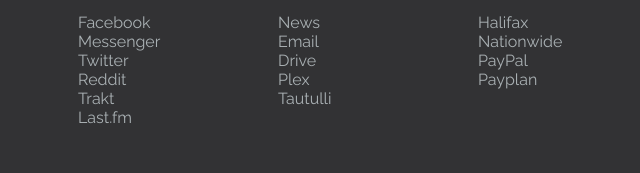
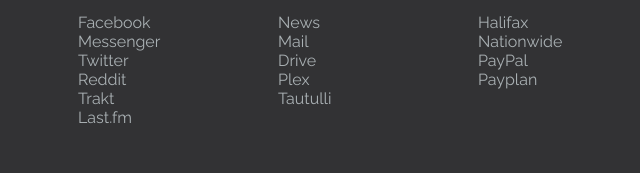
Before and after one commit to JamTarty/home, a plain HTML site: page index.html in a window 1280 px wide. Shown: the part 255-428 px from the top of the page, 318-958 px from the left. Drawn offline with Linux system fonts and the light colour scheme.

Commit message:
Update index.html

```diff
--- a/index.html
+++ b/index.html
@@ -32,7 +32,7 @@
 				<p>Daily</p>
 			</center>
 			<a href="https://news.google.com/?hl=en-GB&gl=GB&ceid=GB:en">News</a><br>
-			<a href="https://gmail">Email</a><br>
+			<a href="https://gmail.com">Mail</a><br>
 			<a href="https://drive.google.com/drive/my-drive">Drive</a><br>
 			<a href="https://app.plex.tv/desktop">Plex</a><br>
 			<a href="http://tautulli.harrisonsamuels.uk:8181/home">Tautulli</a><br>
```
